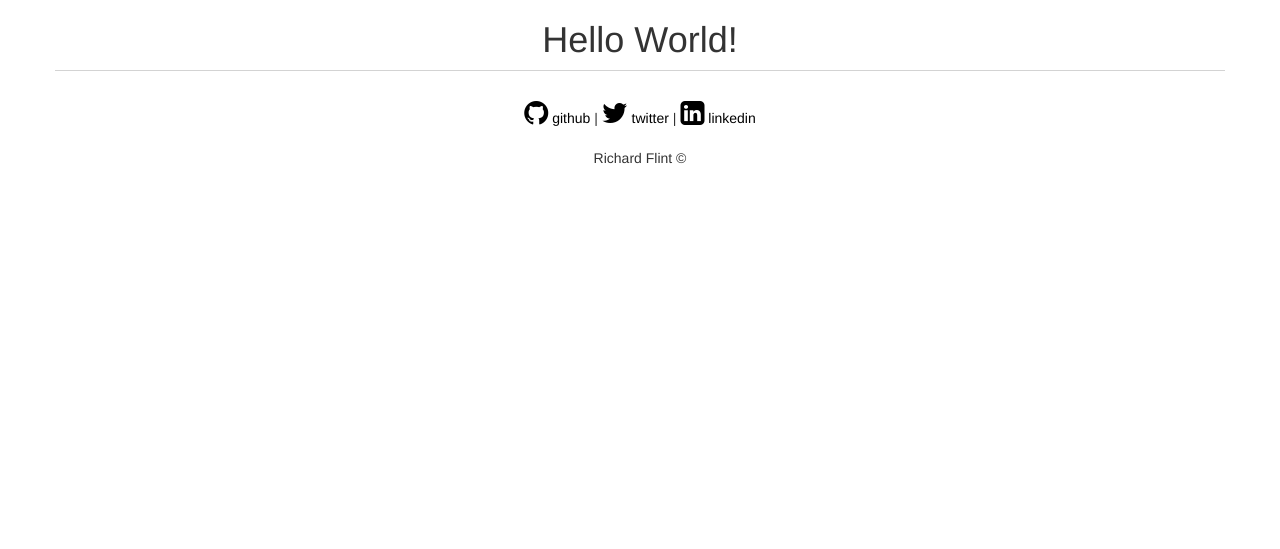
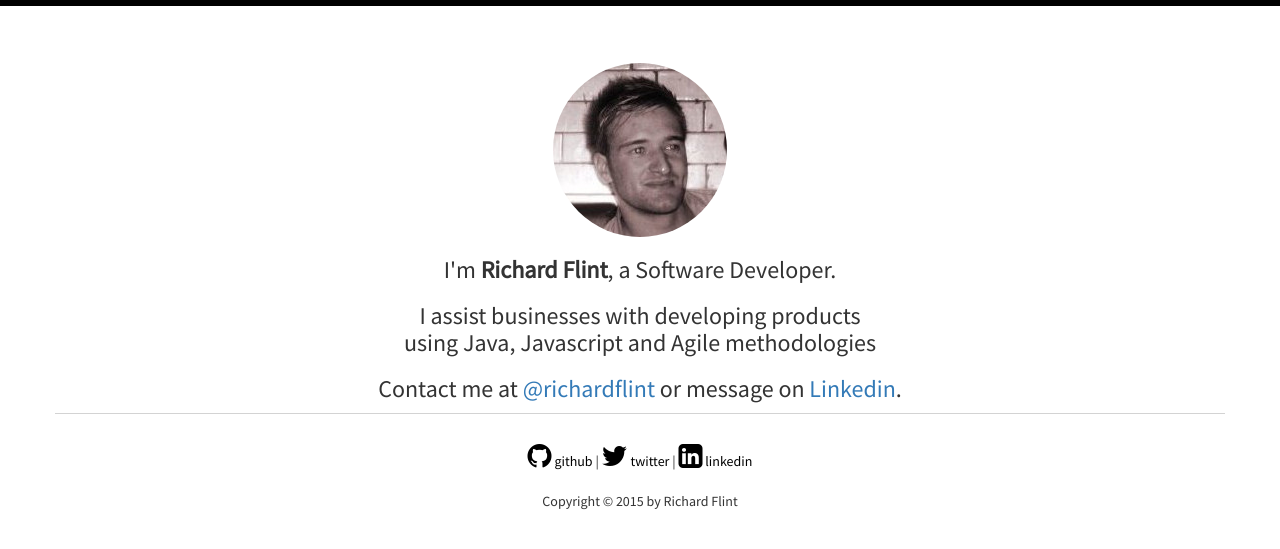
Before and after one commit to richardflint/richardflint.github.io, a Jekyll site: the page built from index.html, in a window 1280 px wide. Shown: the top 549 px of the page. Built offline with Jekyll 4.4.1, drawn with Linux system fonts in a browser that asks for light colours; nearby versions of some CDN libraries.

Commit message:
Initial content for index page

```diff
--- a/_includes/footer.html
+++ b/_includes/footer.html
@@ -3,7 +3,7 @@
         <div class="col-md-offset-3 col-md-6 text-center">
             <a href="http://github.com/richardflint"><i class="fa fa-github fa-2"></i> github</a> |
             <a href="http://twitter.com/richardflint"><i class="fa fa-twitter fa-2"></i> twitter</a> |
-            <a href="http://linkedin.com/richardflint"><i class="fa fa-linkedin-square fa-2"></i> linkedin</a>
+            <a href="https://uk.linkedin.com/in/richardflint"><i class="fa fa-linkedin-square fa-2"></i> linkedin</a>
         </div>
     </div>
 
@@ -11,7 +11,7 @@
 
     <div class="row">
         <div class="col-md-offset-3 col-md-6 text-center">
-            Richard Flint &copy;
+            Copyright &copy; 2015 by Richard Flint
         </div>
     </div>
 </footer>
--- a/_includes/head.html
+++ b/_includes/head.html
@@ -20,4 +20,6 @@
 
     <!-- main.css -->
     <link rel="stylesheet" href="/static/css/main.css">
+
+    <link href="http://fonts.googleapis.com/css?family=Source+Sans+Pro:200,400,200bold,400old" rel="stylesheet" type="text/css">
 </head>
--- a/index.html
+++ b/index.html
@@ -3,5 +3,12 @@ layout: default
 ---
 
 <section id="about" class="container text-center">
-  <h1>Hello World!</h1>
+  <div class="avatar">
+    <img class="img-circle" src="/static/img/profile.jpg" alt="A profile image of me">
+  </div>
+
+  <h3>I'm <strong>Richard Flint</strong>, a Software Developer.</h3>
+  <h3>I assist businesses with developing products <br/> using Java, Javascript and Agile methodologies</h3>
+  <h3>Contact me at <a href="https://twitter.com/richardflint">@richardflint</a> or message on <a href="https://uk.linkedin.com/in/richardflint">Linkedin</a>.</h3>
+
 </section>
--- a/static/css/main.css
+++ b/static/css/main.css
@@ -1,5 +1,14 @@
-.fa-2 {
-    font-size: 2em;
+html,
+body {
+    height: 100%;
+    background-color: #fff;
+    font-family: 'Source Sans Pro', sans-serif;
+    /* The html and body elements cannot have any padding or margin. */
+    border-top: 3px solid black;
+}
+
+.avatar {
+    padding-top: 5%;
 }
 
 footer a:link {
@@ -10,3 +19,7 @@ footer {
     border-top: thin ridge lightgray;
     padding-top: 2em;
 }
+
+.fa-2 {
+    font-size: 2em;
+}
```
Also changed, not shown: static/img/profile.jpg (added).
